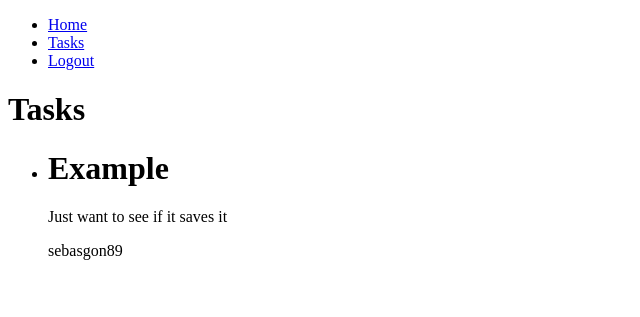
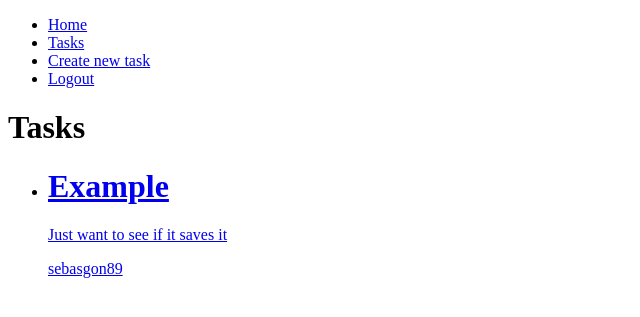
Before and after one commit to sebasgon89/django_crud, a Django app: page /tasks/ in a window 1280 px wide. Shown: the top 317 px of the page, without its empty margins (0-640 px from the left). Run offline with Django 4.2, Linux system fonts and the light colour scheme; a user stored in the database is signed in; data comes from the database, SQL or seed files in the repository; both versions use the stored data as it was after the commit.

Commit message:
View task details

```diff
--- a/django_crud/urls.py
+++ b/django_crud/urls.py
@@ -25,6 +25,7 @@ urlpatterns = [
     path('signup/', views.signup, name="signup"),
     path('tasks/', views.tasks, name="tasks"),
     path('tasks/create/', views.create_task, name="create_tasks"),
+    path('tasks/<int:id>', views.task_details, name="task_details"),
     path('logout/', views.signout, name="logout"),
     path('signin/',views.signin, name="signin")
 ]
--- a/task/templates/base.html
+++ b/task/templates/base.html
@@ -12,11 +12,14 @@
             <li>
                 <a hreF="/">Home</a>
             </li>
-            <li>
-                <a href="/tasks">Tasks</a>
-            </li>
 
             {% if user.is_authenticated %}
+                <li>
+                    <a href="/tasks">Tasks</a>
+                </li>
+                <li>
+                    <a href=/tasks/create>Create new task</a>
+                </li>
                 <li>
                     <a href="/logout">Logout</a>
                 </li>
--- a/task/templates/tasks.html
+++ b/task/templates/tasks.html
@@ -6,9 +6,11 @@
 <ul>
     {% for task in tasks %}
     <li>
-        <h1>{{task.title}}</h1>
-        <p>{{task.description}}</p>
-        <p>{{task.user.username}}</p>
+        <a href="{% url 'task_details' task.id %}">
+            <h1>{{task.title}}</h1>
+            <p>{{task.description}}</p>
+            <p>{{task.user.username}}</p>
+        </a>
     </li>
     {% endfor %}
 </ul>
--- a/task/views.py
+++ b/task/views.py
@@ -1,4 +1,4 @@
-from django.shortcuts import render, redirect
+from django.shortcuts import render, redirect, get_object_or_404
 from django.contrib.auth.forms import UserCreationForm, AuthenticationForm
 from django.contrib.auth.models import User
 from django.http import HttpResponse
@@ -62,6 +62,13 @@ def create_task(request):
         })
 
 
+def task_details(request, id):
+    task = get_object_or_404(Task, pk=id)
+    print(task)
+    return render(request, "task_details.html",{
+        'task':task
+    })
+
 def signout(request):
     logout(request)
     return redirect("home")
```
Also changed, not shown: task/templates/task_details.html (added, +7 -0 lines), db.sqlite3.
